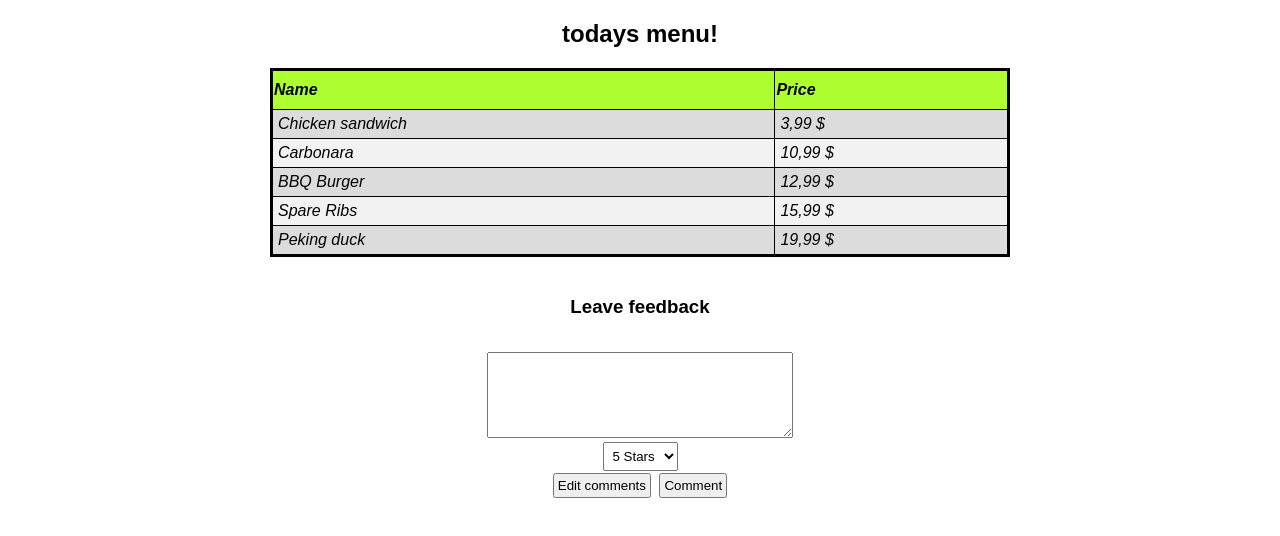
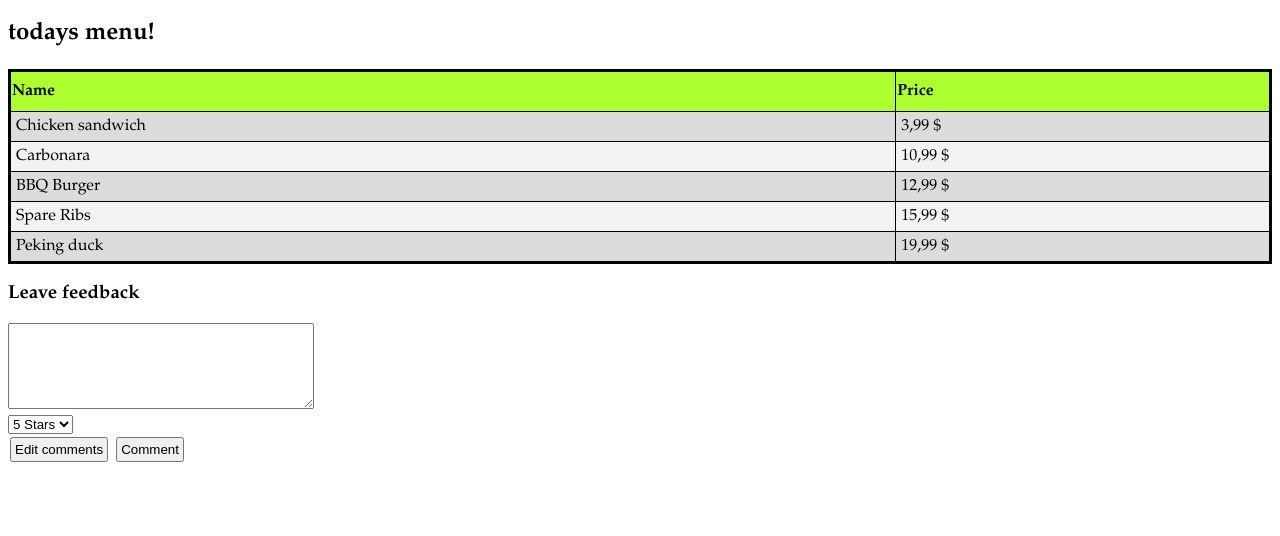
Before and after one commit to GouchinHub/WebAppsWeek1, a website built with Parcel: page index.html in a window 1280 px wide. Built offline with nearby package versions, Linux system fonts and the light colour scheme.

Commit message:
week2 fixes

```diff
--- a/index.html
+++ b/index.html
@@ -18,11 +18,11 @@
           <textarea id="commentArea" class="commentArea"></textarea>
           <div class="rating-divider">
             <select id="rating" class="rating-select">
-              <option value="5 Stars">5 Stars</option>
-              <option value="4 Stars">4 Stars</option>
-              <option value="3 Stars">3 Stars</option>
-              <option value="2 Stars">2 Stars</option>
-              <option value="1 Star">1 Star</option>
+              <option value="5">5 Stars</option>
+              <option value="4">4 Stars</option>
+              <option value="3">3 Stars</option>
+              <option value="2">2 Stars</option>
+              <option value="1">1 Star</option>
             </select>
           </div>
           <div>
--- a/src/menu-styles.css
+++ b/src/menu-styles.css
@@ -1,5 +1,5 @@
 body {
-  font-family: sans-serif;
+  font-family: Garamond;
 }
 table {
   border: 3px solid black;
@@ -19,6 +19,8 @@ th {
   padding-bottom: 10px;
   padding-top: 10px;
 }
-.table {
+#menu-table {
   width: 100%;
+  text-align: left;
+  background-color: #f2f2f2;
 }
--- a/src/menu.js
+++ b/src/menu.js
@@ -1,7 +1,7 @@
 import "./menu-styles.css";
 
 document.getElementById("menu").innerHTML = `
-<table class="table" id="menu-table">
+<table class="menu-table" id="menu-table">
       <tr>
         <th>
           Name
@@ -52,6 +52,3 @@ document.getElementById("menu").innerHTML = `
       </tr>
     </table>
 `;
-
-document.getElementById("menu-table").style.textAlign = "left";
-document.getElementById("menu-table").style.backgroundColor = "#f2f2f2";
--- a/src/styles.css
+++ b/src/styles.css
@@ -7,27 +7,27 @@ button {
   margin: 2px;
 }
 
-.header {
+#header {
   font-style: italic;
   align-content: center;
 }
 
-.menu-layout {
+#menu-layout {
   text-align: center;
   max-width: 740px;
   margin: auto;
 }
-.area-divider {
+#area-divider {
   padding-top: 20px;
 }
-.rating-divider {
+#rating-divider {
   align-self: center;
 }
-.rating-select {
+#rating-select {
   padding: 5px;
 }
 
-.comment {
+#comment {
   text-align: left;
 
   margin: 1px;
@@ -35,11 +35,11 @@ button {
   padding: 5px;
 }
 
-.commentArea {
+#commentArea {
   width: 300px;
   height: 80px;
 }
 
-.remove-comment {
+#remove-comment {
   display: none;
 }
```
